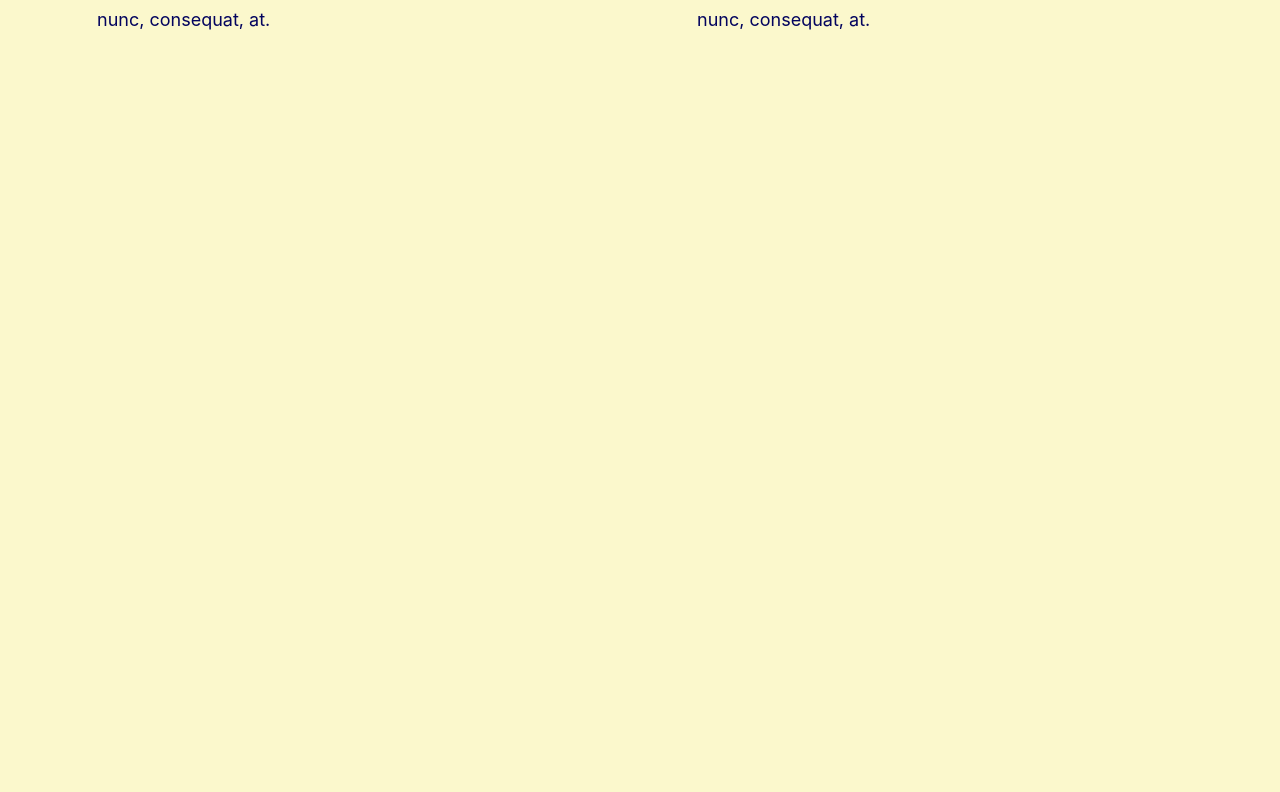
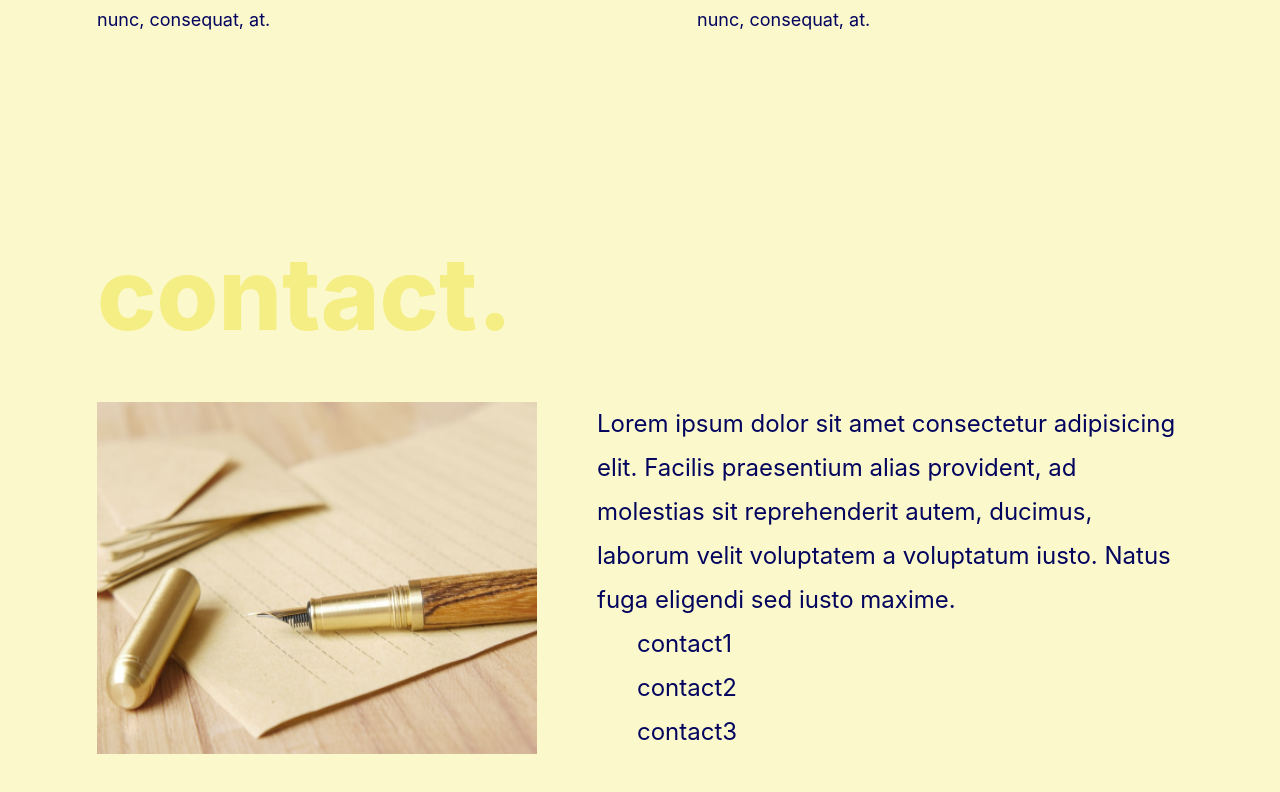
Before and after one commit to atoms-formazione/vue-portfolio, a Vue app: page / in a window 1280 px wide. Shown: the part 3304-4096 px from the top of the page. Before the commit the page ends 3340 px from the top, so only its background shows below. Built offline with nearby package versions, Linux system fonts and the light colour scheme.

Commit message:
feat: add contact section

```diff
--- a/src/assets/main.css
+++ b/src/assets/main.css
@@ -3,4 +3,5 @@
 body {
   padding-left: 97px;
   padding-right: 103px;
+  padding-bottom: 90px;
 }
--- a/src/components/HomePage.vue
+++ b/src/components/HomePage.vue
@@ -2,6 +2,7 @@
 import PresentationSection from "./sections/PresentationSection.vue";
 import AboutSection from "./sections/AboutSection.vue";
 import WorkSection from "./sections/WorkSection.vue";
+import ContactSection from "./sections/ContactSection.vue";
 </script>
 
 <template>
@@ -9,6 +10,7 @@ import WorkSection from "./sections/WorkSection.vue";
     <PresentationSection />
     <AboutSection />
     <WorkSection />
+    <ContactSection />
   </div>
 </template>
 
--- /dev/null
+++ b/src/components/sections/ContactSection.vue
@@ -0,0 +1,59 @@
+<script setup lang="ts">
+import TitleText from "../molecules/TitleText.vue";
+
+const titleText = {
+  title: "contact.",
+};
+</script>
+
+<template>
+  <div class="contact-container">
+    <TitleText v-bind="titleText" />
+
+    <div class="image-text-container">
+      <img src="static/images/contact.png" alt="A pen" />
+
+      <div>
+        <p>
+          Lorem ipsum dolor sit amet consectetur adipisicing elit. Facilis
+          praesentium alias provident, ad molestias sit reprehenderit autem,
+          ducimus, laborum velit voluptatem a voluptatum iusto. Natus fuga
+          eligendi sed iusto maxime.
+        </p>
+
+        <ul>
+          <li>contact1</li>
+          <li>contact2</li>
+          <li>contact3</li>
+        </ul>
+      </div>
+    </div>
+  </div>
+</template>
+
+<style scoped>
+.contact-container {
+  margin-top: 200px;
+}
+
+.title-section {
+  margin-bottom: 145px;
+}
+.image-text-container {
+  display: flex;
+  gap: 60px;
+  margin-top: 50px;
+}
+
+p {
+  font-weight: 400;
+  font-size: 24px;
+  line-height: 44px;
+}
+li {
+  font-weight: 400;
+  font-size: 24px;
+  line-height: 44px;
+  list-style: none;
+}
+</style>
```
Also changed, not shown: static/images/contact.png (added).
